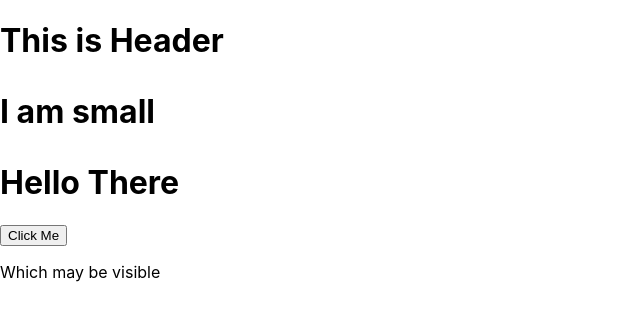
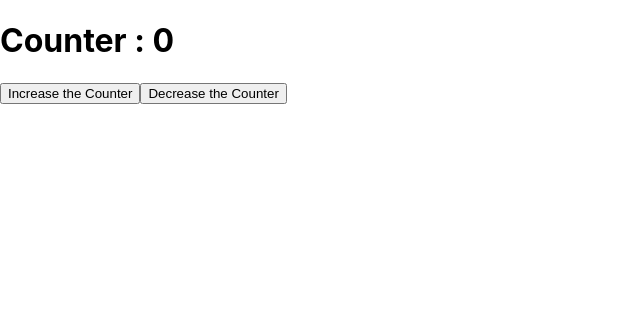
Before and after one commit to Sayyam2911/ReactJs, a React (Create React App) app: page / in a window 1280 px wide. Shown: the top 320 px of the page, without its empty margins (0-640 px from the left). Built offline with nearby package versions, Linux system fonts and the light colour scheme.

Commit message:
useState Completed

```diff
--- a/src/components/Custom.jsx
+++ b/src/components/Custom.jsx
@@ -1,19 +1,19 @@
-import React from "react";
-
-console.log("hello" && "sayyam")
-let age = 20
+import React, {useState} from "react";
 
 function Custom(props){
 
-    function button_click_func(){
-        console.log("I was Pressed")
+    const [counter, setCounter] = useState(0)
+    function increase(){
+        setCounter(oldCounterValue => oldCounterValue+1)
+    }
+    function decrease(){
+        setCounter(oldCounterValue => oldCounterValue -1)
     }
 
     return <div>
-        <h1>Hello There</h1>
-        <button onClick={button_click_func}> Click Me </button>
-        {age > 18 ? <p>Which may be visible</p> : null}
+        <h1>Counter : {counter}</h1>
+        <button onClick={increase}>Increase the Counter</button>
+        <button onClick={decrease}>Decrease the Counter</button>
     </div>
 }
-
 export default Custom
--- a/src/components/Header.jsx
+++ b/src/components/Header.jsx
@@ -3,7 +3,7 @@ const amIAbove18 = !true
 
 function Header(){
     return <header>
-        <h1>This is Header{amIAbove18 ? <p>I am above 18</p> : <p>I am small </p>}</h1>
+        {/*<h1>This is Header{amIAbove18 ? <p>I am above 18</p> : <p>I am small </p>}</h1>*/}
     </header>
 }
 
```
